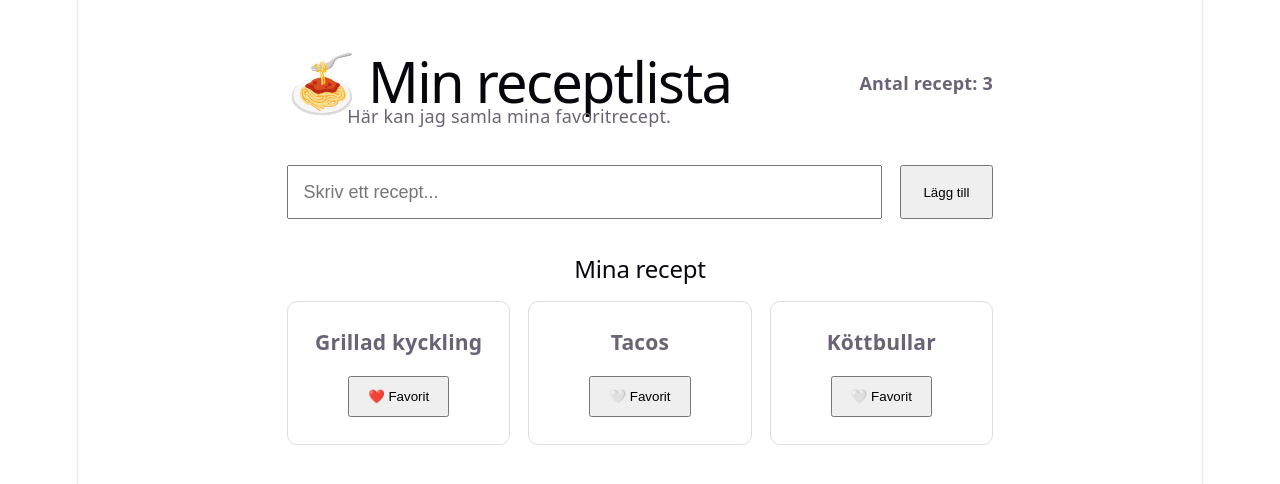
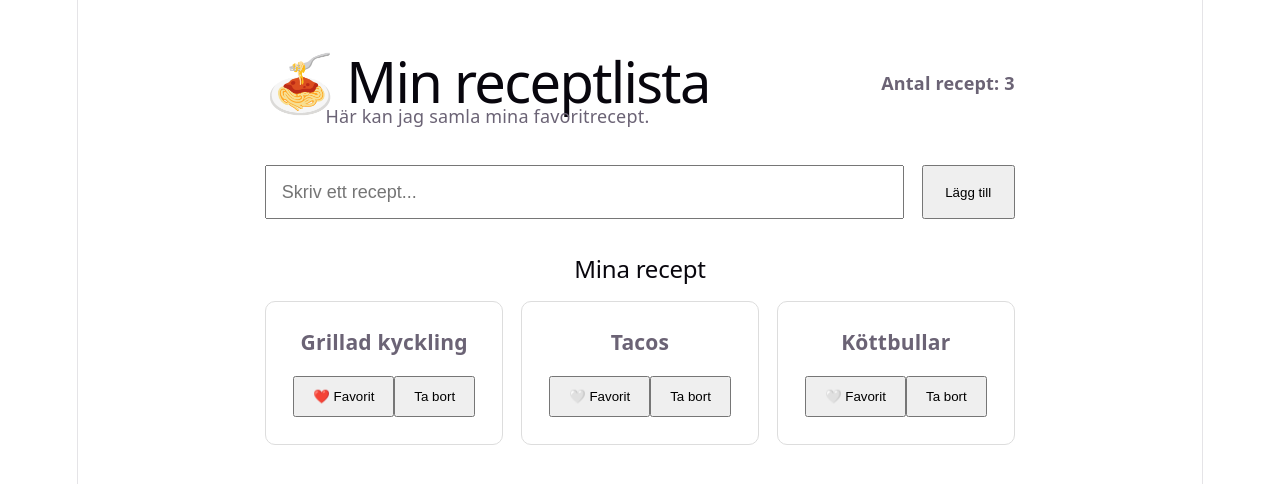
Before and after one commit to TSOLER89/min-receptlista, a React (Vite) app: page / in a window 1280 px wide. Shown: the top 484 px of the page. Built offline with nearby package versions, Linux system fonts and the light colour scheme.

Commit message:
Add delete functionality to RecipeList component

```diff
--- a/src/App.jsx
+++ b/src/App.jsx
@@ -33,6 +33,11 @@ function toggleFavorite(id) {
     )
   )
 }
+function deleteRecipe(id) {
+  setRecipes(
+    recipes.filter((recipe) => recipe.id !== id)
+  )
+}
   return (
     <main className="app">
       <Header count={recipes.length}/>
@@ -42,6 +47,7 @@ function toggleFavorite(id) {
       <RecipeList
   recipes={recipes}
   onToggle={toggleFavorite}
+  onDelete={deleteRecipe}
 />
     </main>
   )
--- a/src/components/RecipeList.jsx
+++ b/src/components/RecipeList.jsx
@@ -1,4 +1,4 @@
-function RecipeList({ recipes, onToggle }) {
+function RecipeList({ recipes, onToggle, onDelete }) {
   return (
     <section className="recipe-section">
       <h2>Mina recept</h2>
@@ -11,6 +11,9 @@ function RecipeList({ recipes, onToggle }) {
             <button onClick={() => onToggle(recipe.id)}>
               {recipe.favorite ? '❤️ Favorit' : '🤍 Favorit'}
             </button>
+            <button onClick={() => onDelete(recipe.id)}>
+              Ta bort
+            </button>
           </div>
         ))}
       </div>
```
